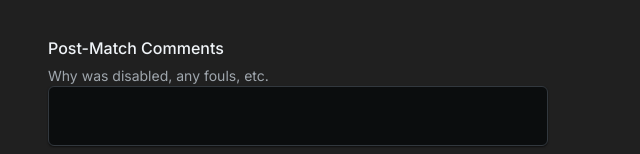
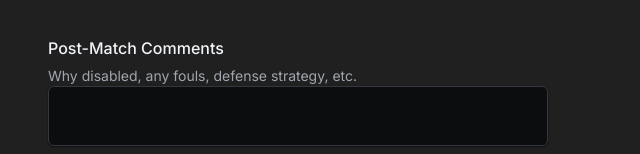
Before and after one commit to arifire21/survey-app-boilerplate, a Next.js app: page /match-survey in a window 1280 px wide. Shown: the part 2028-2182 px from the top of the page, without its empty margins (0-640 px from the left). Built offline with nearby package versions, Linux system fonts and the light colour scheme.

Commit message:
Clarify comments needed

```diff
--- a/app/match-survey/page.js
+++ b/app/match-survey/page.js
@@ -678,7 +678,7 @@ export default function MatchSurveyPage(){
 
                 <FormControl  sx={{ marginBottom: '2rem'}}>
                     <FormLabel>Post-Match Comments</FormLabel>
-                    <FormHelperText>Why was disabled, any fouls, etc.</FormHelperText>
+                    <FormHelperText>Why disabled, any fouls, defense strategy, etc.</FormHelperText>
                     <Textarea
                     minRows={2}
                     onChange={(e) => handleTextareaLimit(e.target.value)}
```
